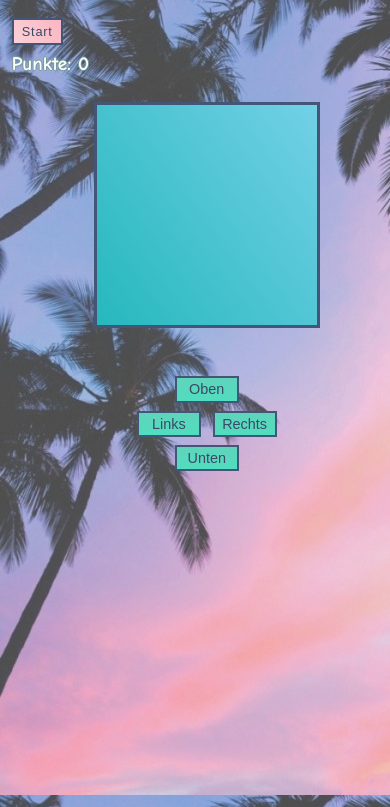
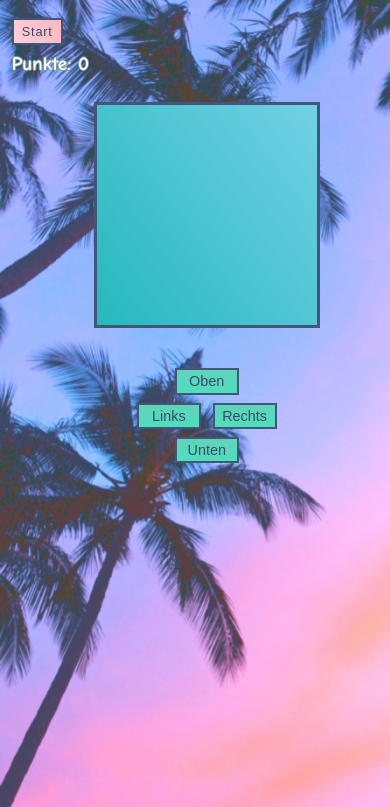
Before and after one commit to fraenze-st/snake-game, a plain HTML site: page index.html in a window 390 px wide. Shown: the part 105-912 px from the top of the page. Drawn offline with Linux system fonts and the light colour scheme.

Commit message:
modified backgroundImg

```diff
--- a/style.css
+++ b/style.css
@@ -16,7 +16,7 @@ body {
     padding: 4vh 10vw;
     height: 100vh;
     width: 60%;
-    background: url(/images/jordan-mcqueen-big.jpg);
+    background: url(/images/jordan-mcqueen-big2.jpg);
     background-size: cover;
     margin: 0 auto;
 }
@@ -163,7 +163,7 @@ h1 {
         height: 100vh;
         width: 100vw;
         /* background: url(/images/jordan-mcqueen-u9tAl8WR3DI-unsplash3.jpg); */
-        background: url(/images/jordan-mcqueen-small.jpg);
+        background: url(/images/jordan-mcqueen-small2.jpg);
         margin: 0;
     }
 
@@ -191,7 +191,7 @@ h1 {
     }
 
     .grid {
-        margin: 0 auto 3rem auto;
+        margin: 0 auto 2.5rem auto;
         border: 0.2rem solid rgb(68, 86, 119);
     }
 
```
Also changed, not shown: images/jordan-mcqueen-big 2.jpg (added), images/jordan-mcqueen-small2.jpg (added).
